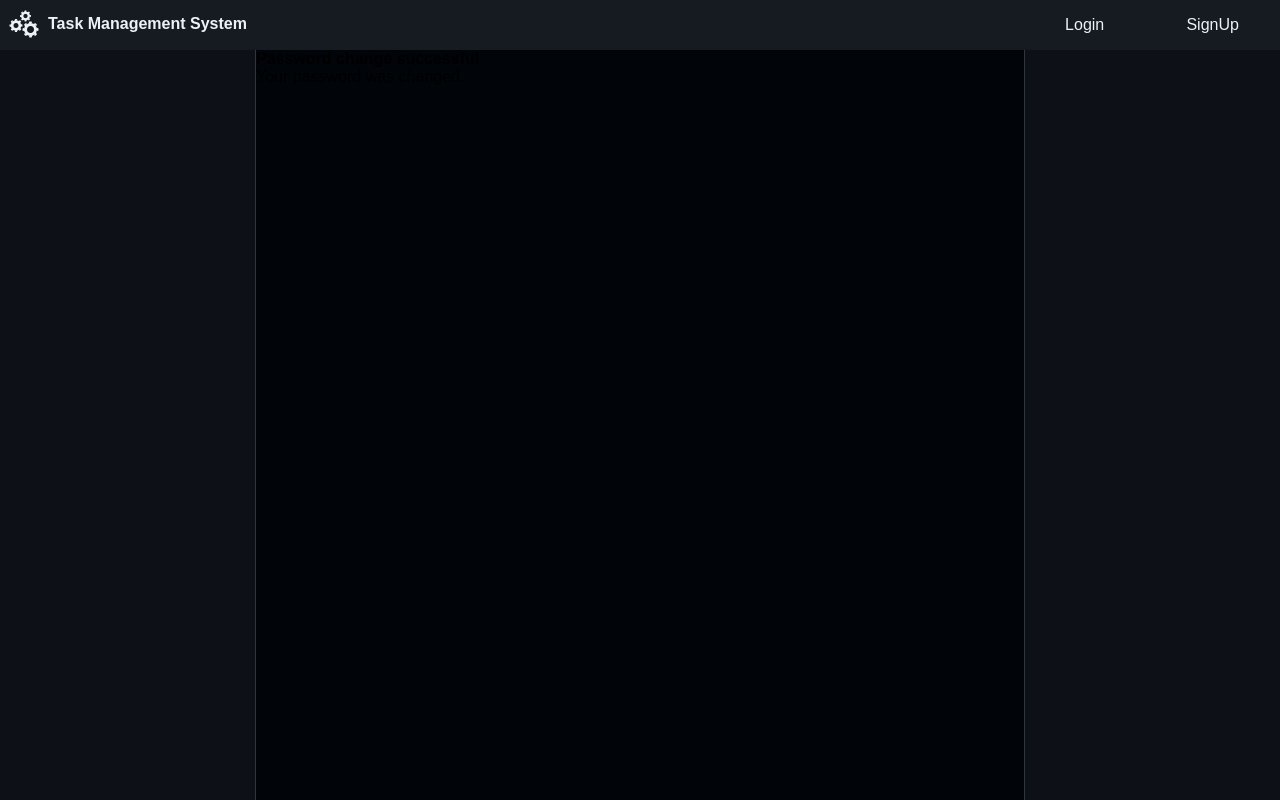
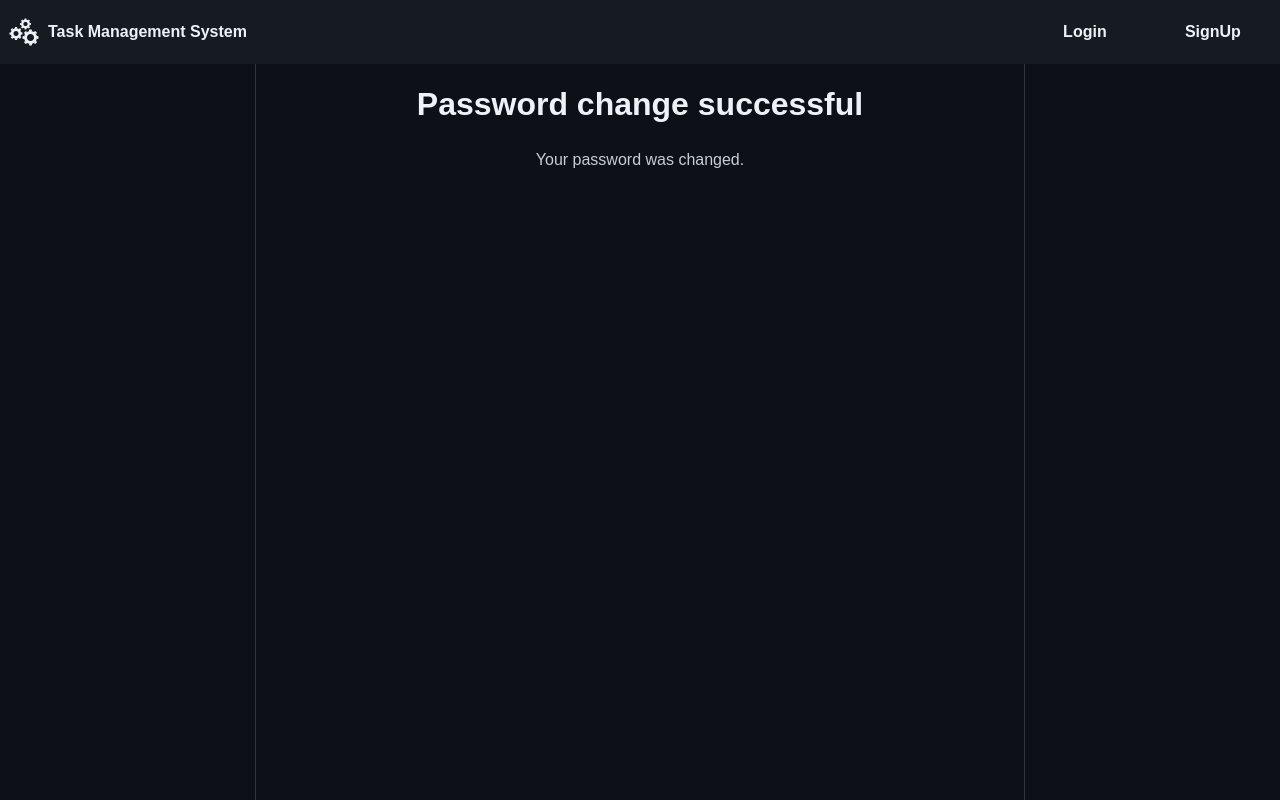
Before and after one commit to lorenzo-dominici/task_management_system, a Django app: template templates/registration/password_change_done.html in a window 1280 px wide. Run offline with Django 3.2, Linux system fonts and the light colour scheme; the template is opened without the code that fills it, so the values that code supplies are empty.

Commit message:
implementation of auth templates

```diff
--- a/core/templates/core/project-details.html
+++ b/core/templates/core/project-details.html
@@ -14,4 +14,4 @@
     <li>{{ collaborator.username }}</li>
   {% endfor %}
   </ul>
-{% endblock %}
+{% endblock content %}
--- a/core/templates/core/project-list.html
+++ b/core/templates/core/project-list.html
@@ -7,4 +7,4 @@
     <li><a href="{% url 'core:project' project.owner project.name %}">{{ project.owner }}/{{ project.name }}</a></li>
   {% endfor %}
   </ul>
-{% endblock %}
+{% endblock content %}
--- a/core/templates/core/task-details.html
+++ b/core/templates/core/task-details.html
@@ -34,4 +34,4 @@
   {% else %}
     <p>No end date assigned</p>
   {% endif %}
-{% endblock %}
+{% endblock content %}
--- a/core/templates/core/task-list.html
+++ b/core/templates/core/task-list.html
@@ -7,4 +7,4 @@
     <li><a href="{% url 'core:task-detail' task.project.owner task.project.name task.name %}">{{ task.name }}@{{ task.project.owner }}/{{ task.project.name }}</a></li>
   {% endfor %}
   </ul>
-{% endblock %}
+{% endblock content %}
--- a/static/css/base.css
+++ b/static/css/base.css
@@ -1,13 +1,15 @@
 :root {
-    --bg: #010409;
+    --bg: #0d1117;
     --nav: #161b22;
-    --menu: #0d1117;
     --button: #21262d;
     --border: #30363d;
+    --border-hover: #8b949e;
+    --highlight: #2f81f7;
     --text-1: #ecf2f8;
     --text-2: #c6cdd5;
     --text-3: #89929b;
-    --success: #7ce38b;
+    --success: #238636;
+    --success-hover: #2ea043;
     --warning: #faa356;
     --danger: #fa7970;
     --low: #a2d2fb;
@@ -20,6 +22,11 @@
     margin: 0 0;
     padding: 0 0;
     font-family: sans-serif;
+    line-height: 1;
+    color: var(--text-1);
+}
+
+html {
     font-size: 16px;
 }
 
@@ -32,19 +39,86 @@ body {
     grid-template-areas: 'top top top' 'left main right';
 }
 
+input:not(input[type="submit"]) {
+    border: 1px solid var(--border);
+    border-radius: 6px;
+    background-color: var(--bg);
+    outline: none;
+    color: var(--text-1);
+    padding: .5em 1em;
+}
+
+input:not(input[type="submit"]):focus {
+    outline: none;
+    border-color: var(--highlight);
+}
+
+button, input[type="submit"] {
+    background-color: var(--button);
+    border: 1px solid var(--border);
+    border-radius: 6px;
+    font-size: 1rem;
+    font-weight: bold;
+    padding: .5em 1em;
+}
+
+button:hover, input[type="submit"]:hover {
+    background-color: var(--border);
+    border-color: var(--border-hover);
+}
+
+
+form > div {
+    font-size: 0;
+    display: grid;
+    grid-template-columns: 1fr 2fr;
+    grid-template-areas: 'label input';
+}
+
+form > div > label {
+    display: block;
+    grid-area: label;
+    background-color: var(--button);
+    border: 1px solid var(--border);
+    border-top-left-radius: 6px;
+    border-bottom-left-radius: 6px;
+    padding: .5em 1em;
+    text-align: center;
+    color: var(--text-1);
+    font-size: 1rem;
+}
+
+form > div > input:not(input[type="submit"]) {
+    display: block;
+    grid-area: input;
+    border-top-left-radius: 0;
+    border-bottom-left-radius: 0;
+    font-size: 1rem;
+    height: 100%;
+}
+
+.success {
+    background-color: var(--success) !important;
+    border-color: var(--success) !important;
+}
+
+.success:hover {
+    background-color: var(--success-hover) !important;
+    border-color: var(--success-hover) !important;
+}
+
 .top {
     grid-area: top;
     display: flex;
     flex-direction: row;
-
     background-color: var(--nav);
+    height: 4rem;
 }
 
 .top > .logo {
     display: block;
     flex-basis: 20%;
     text-align: center;
-    line-height: 3rem;
     overflow-x: scroll;
     -ms-overflow-style: none;
     scrollbar-width: none;
@@ -55,26 +129,26 @@ body {
 }
 
 .top > .user {
-    display: block;
     flex-basis: 20%;
     display: flex;
     flex-direction: row;
     justify-content: space-around;
+    align-items: center;
 }
 
 .top > .logo > a {
+    height: 100%;
     text-decoration: none;
-    font-size: 1.25rem;
+    font-size: 1rem;
     color: var(--text-1);
     font-weight: bold;
-    line-height: 3rem;
+    padding: .5rem 0;
     display: flex;
     flex-direction: row;
     gap: .5rem;
     align-items: center;
     justify-content: flex-start;
     white-space: nowrap;
-
 }
 
 .top > .logo > a > img {
@@ -84,10 +158,16 @@ body {
 }
 
 .top > .user > a {
+    display: block;
     text-decoration: none;
-    padding-top: 1rem;
-    padding-bottom: 1rem;
+    font-size: 1rem;
+    padding: 1rem 2rem;
     color: var(--text-1);
+    font-weight: bold;
+}
+
+.top > .user > a:hover {
+    color: var(--text-3);
 }
 
 .top > ul {
@@ -107,16 +187,14 @@ body {
 
 .left {
     grid-area: left;
-
     border-right: 1px solid var(--border);
-    background-color: var(--menu);
+    background-color: var(--bg);
 }
 
 .right {
     grid-area: right;
-
     border-left: 1px solid var(--border);
-    background-color: var(--menu);
+    background-color: var(--bg);
 }
 
 .top > ul > li, .right > ul > li, .left > ul > li {
@@ -137,7 +215,7 @@ main {
     overflow-y: scroll;
     -ms-overflow-style: none;
     scrollbar-width: none;
-
+    padding: 1.5rem;
     background-color: var(--bg);
 }
 
@@ -145,10 +223,40 @@ main::-webkit-scrollbar {
     display: none;
 }
 
-.fl {
-    float: left;
+main > div.title {
+    font-size: 2rem;
+    font-weight: bold;
+    text-align: center;
+    margin-bottom: 2rem;
 }
 
-.fr {
-    float: right;
+main > form {
+    width: 60%;
+    margin: 2rem auto;
 }
+
+main > form > div {
+    width: 100%;
+    margin-bottom: 2rem;
+}
+
+main > form > input[type="submit"] {
+    display: block;
+    margin: 0 auto;
+}
+
+main > form ~ div > a {
+    display: block;
+    text-align: center;
+    text-decoration: none;
+    color: var(--highlight);
+}
+
+main > form ~ div > a:hover {
+    text-decoration: underline;
+}
+
+main > p {
+    text-align: center;
+    color: var(--text-2);
+}
--- a/templates/base.html
+++ b/templates/base.html
@@ -2,7 +2,8 @@
 <!DOCTYPE html>
 <html>
   <head>
-    <title>{% block title %}Task Management System{% endblock %}</title>
+    <title>TMS &sdot; {% block title %}Home{% endblock %}</title>
+    <link rel="icon" type="image/x-icon" href="{% static 'media/logo.png' %}">
     <link rel="stylesheet" href="{% static 'css/base.css' %}">
     {% block meta %}{% endblock %}
   </head>
--- a/templates/registration/password_change_done.html
+++ b/templates/registration/password_change_done.html
@@ -3,6 +3,6 @@
 {% block title %}Password Change Successful{% endblock title %}
 
 {% block content %}
-<h1>Password change successful</h1>
+<div class = "title">Password change successful</div>
 <p>Your password was changed.</p>
 {% endblock content %}
--- a/templates/registration/password_change_form.html
+++ b/templates/registration/password_change_form.html
@@ -3,12 +3,12 @@
 {% block title %}Password Change{% endblock title %}
 
 {% block content %}
-<h1>Password change</h1>
+<div class = "title">Password change</div>
 <p>Please enter your old password, for security's sake, and then enter
   your new password twice so we can verify you typed it in correctly.</p>
 
 <form method="POST">{% csrf_token %}
   {{ form.as_div }}
-  <input class="" type="submit" value="Change my password">
+  <input class="success" type="submit" value="Change Password">
 </form>
 {% endblock content %}
--- a/templates/registration/password_reset_complete.html
+++ b/templates/registration/password_reset_complete.html
@@ -3,9 +3,9 @@
 {% block title %}Password reset complete{% endblock title %}
 
 {% block content %}
-<h1>Password reset complete</h1>
+<div class = "title">Password reset complete</div>
 <p>Your new password has been set.</p>
-<p>You can log in now on the
+<div>You can log in now on the
   <a href="{% url 'login' %}">Log In page</a>.
-</p>
+</div>
 {% endblock content %}
--- a/templates/registration/password_reset_done.html
+++ b/templates/registration/password_reset_done.html
@@ -3,6 +3,6 @@
 {% block title %}Email Sent{% endblock title %}
 
 {% block content %}
-<h1>Check your inbox.</h1>
+<div class = "title">Check your inbox.</div>
 <p>We've emailed you instructions for setting your password. You should receive the email shortly!</p>
 {% endblock content %}
```
Also changed, not shown: templates/registration/login.html (+7 -4 lines), templates/registration/password_reset_confirm.html (+4 -3 lines), templates/registration/password_reset_form.html (+5 -4 lines), templates/registration/signup.html (+7 -3 lines).
